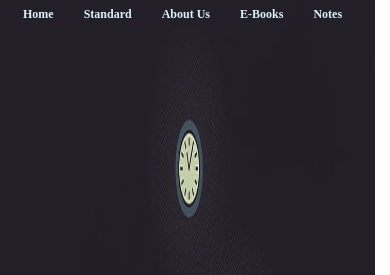
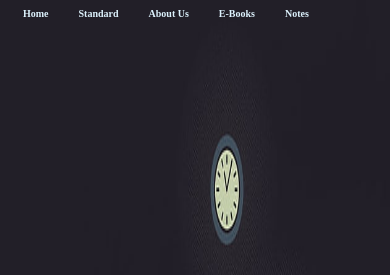
Before and after one commit to Deyvg/EASY_GYAN, a plain HTML site: page index.html in a window 390 px wide. Shown: the top 275 px of the page. Drawn offline with Linux system fonts and the light colour scheme.

Commit message:
style.css
Signed-off-by: LEKOI9013 <75164074+Deyvg@users.noreply.github.com>

```diff
--- a/style.css
+++ b/style.css
@@ -127,3 +127,23 @@ button
     }
 
 }
+
+@media screen and (max-width: 1000px)
+{
+    body
+    {
+        font-family: serif;
+        background-image: url('bg.jpg');
+        background-size: 450px 100dvh;
+        background-repeat: no-repeat;
+    }
+    #menu ul a{
+        color: #DDF2FD;
+        text-decoration: none;
+        font-size: 10px;
+        font-weight: bold;
+        line-height: 12px;
+        padding: 0 15px;
+        display: block;
+    }
+}
```
